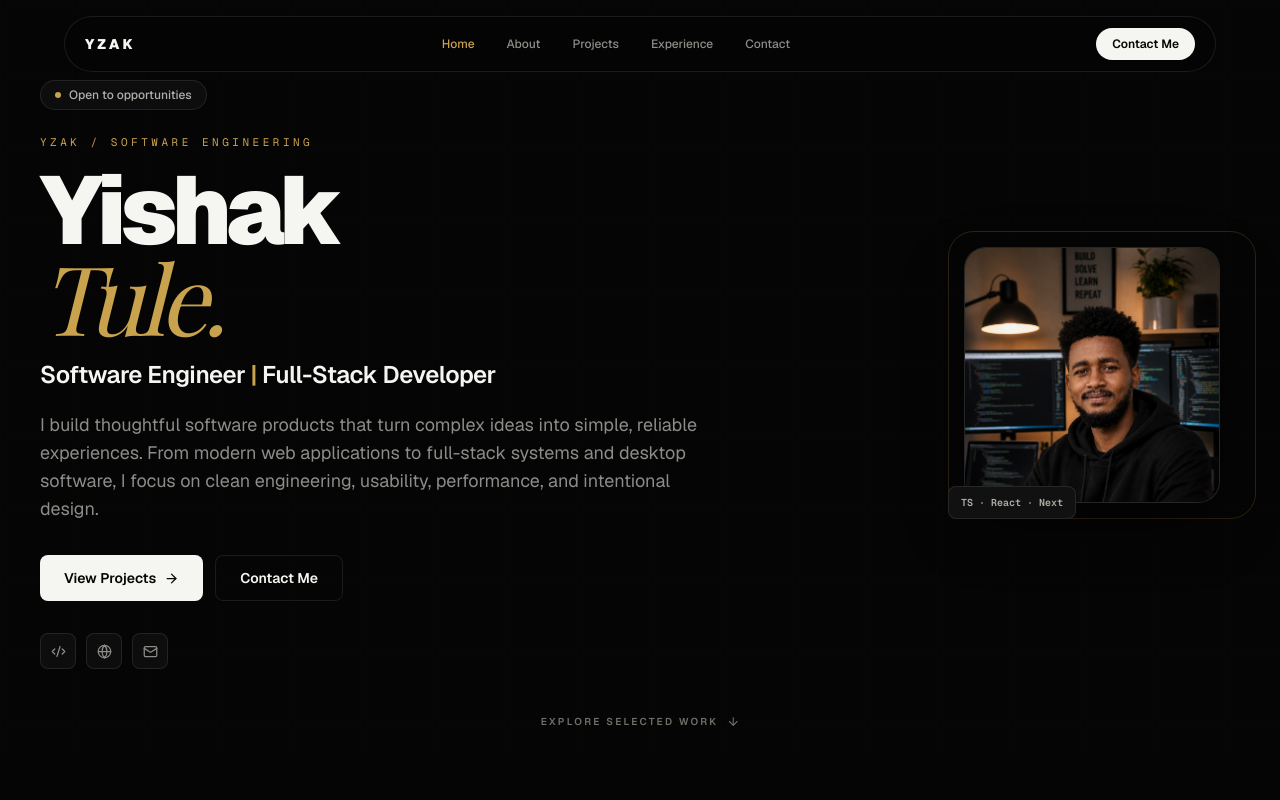
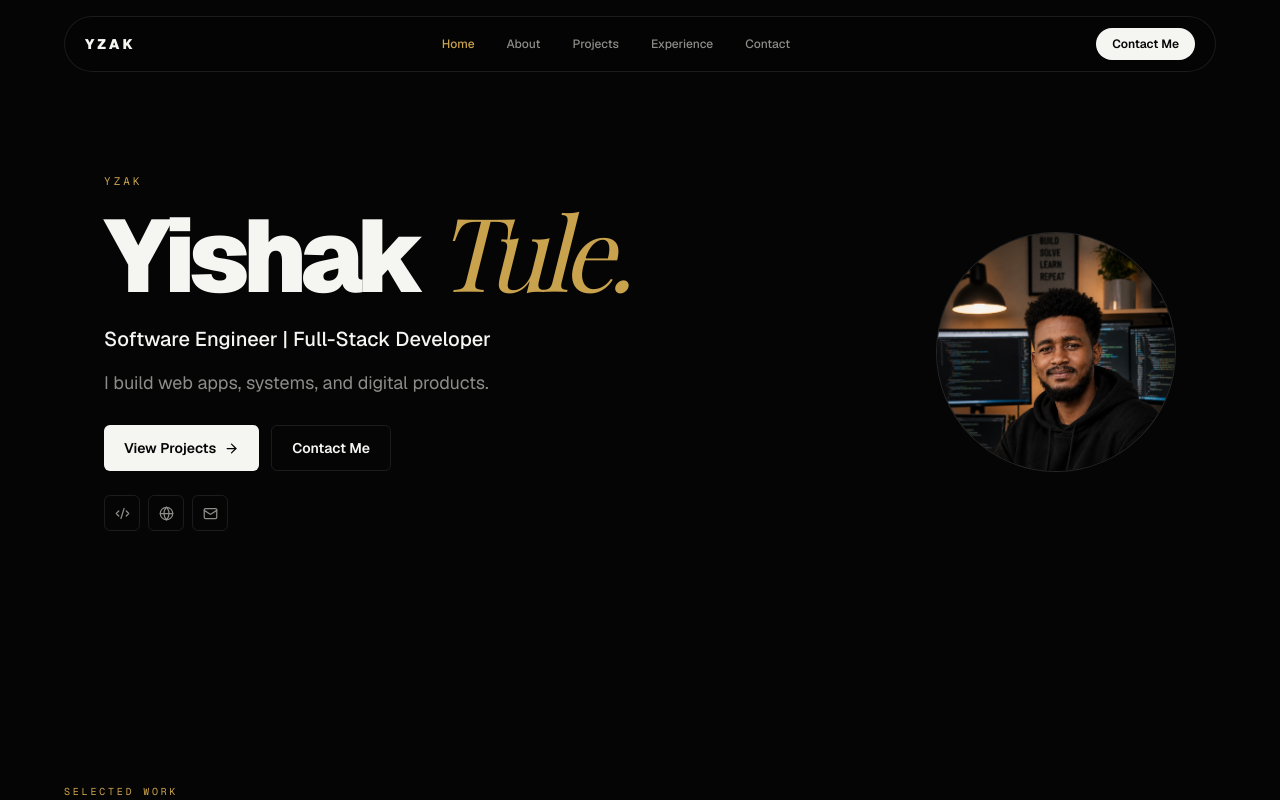
Before and after one commit to isakhu/yishak-tule, a Next.js app: page / in a window 1280 px wide. Shown: the top 800 px of the page. Built offline with nearby package versions, Linux system fonts and the light colour scheme; a web font is replaced by a local one.

Commit message:
style: simplify hero copy and presentation

```diff
--- a/components/Hero.tsx
+++ b/components/Hero.tsx
@@ -1,103 +1,51 @@
 "use client";
 
-import { ArrowRight, Mail, Code2, Globe, ArrowDown } from "lucide-react";
+import { ArrowRight, Mail, Code2, Globe } from "lucide-react";
 import Image from "next/image";
 
 export default function Hero() {
-  const scrollTo = (id: string) =>
-    document.getElementById(id)?.scrollIntoView({ behavior: "smooth" });
+  const scrollTo = (id: string) => document.getElementById(id)?.scrollIntoView({ behavior: "smooth" });
 
   return (
-    <section id="hero" className="relative flex min-h-[92vh] items-center overflow-hidden bg-[#050505]">
-      <div className="absolute inset-0 pointer-events-none opacity-40 hero-grid" />
+    <section id="hero" className="flex min-h-[88vh] items-center bg-[#050505]">
+      <div className="mx-auto w-full max-w-6xl px-5 py-20 sm:px-8 lg:px-10">
+        <div className="grid items-center gap-12 lg:grid-cols-[1fr_auto]">
+          <div className="text-center lg:text-left">
+            <p className="mb-4 font-mono text-[11px] uppercase tracking-[0.28em] text-[#c9a24d]">YZAK</p>
+            <h1 className="text-[clamp(3.4rem,8vw,6.5rem)] font-black leading-[0.88] tracking-[-0.06em] text-[#f5f5f2]">
+              Yishak <span className="font-display font-normal italic text-[#c9a24d]">Tule.</span>
+            </h1>
+            <p className="mt-6 text-lg font-medium text-[#f5f5f2] sm:text-xl">Software Engineer | Full-Stack Developer</p>
+            <p className="mt-4 max-w-xl text-base leading-7 text-[#8c8c88] lg:text-lg">I build web apps, systems, and digital products.</p>
 
-      <div className="relative z-10 mx-auto w-full max-w-7xl px-5 py-20 sm:px-8 lg:px-10">
-        <div className="flex flex-col items-center gap-12 lg:flex-row lg:gap-16">
-          <div className="min-w-0 flex-1 text-center lg:text-left">
-            <div className="mb-6 inline-flex items-center gap-2 rounded-full border border-white/10 bg-white/[0.03] px-3.5 py-1.5 text-xs font-medium text-[#b0b0aa]">
-              <span className="h-1.5 w-1.5 rounded-full bg-[#c9a24d]" />
-              Open to opportunities
-            </div>
-
-            <p className="mb-4 font-mono text-[11px] uppercase tracking-[0.32em] text-[#c9a24d]">
-              YZAK / SOFTWARE ENGINEERING
-            </p>
-
-            <h1 className="mb-5 text-[clamp(3.2rem,7.5vw,6.2rem)] font-black leading-[0.9] tracking-[-0.055em] text-[#f5f5f2]">
-              Yishak
-              <span className="block font-display font-normal italic text-[#c9a24d]">Tule.</span>
-            </h1>
-
-            <h2 className="mb-5 text-xl font-semibold tracking-[-0.02em] text-[#f5f5f2] sm:text-2xl">
-              Software Engineer <span className="text-[#c9a24d]">|</span> Full-Stack Developer
-            </h2>
-
-            <p className="mx-auto mb-8 max-w-2xl text-base leading-7 text-[#8c8c88] sm:text-lg lg:mx-0">
-              I build thoughtful software products that turn complex ideas into simple, reliable experiences.
-              From modern web applications to full-stack systems and desktop software, I focus on clean engineering,
-              usability, performance, and intentional design.
-            </p>
-
-            <div className="mb-8 flex flex-col justify-center gap-3 sm:flex-row lg:justify-start">
-              <button
-                onClick={() => scrollTo("projects")}
-                className="group inline-flex w-full items-center justify-center gap-2 rounded-lg bg-[#f5f5f2] px-6 py-3 text-sm font-semibold text-[#050505] transition-colors hover:bg-[#c9a24d] sm:w-auto"
-              >
-                View Projects
-                <ArrowRight size={15} className="transition-transform group-hover:translate-x-1" />
+            <div className="mt-7 flex flex-col justify-center gap-3 sm:flex-row lg:justify-start">
+              <button onClick={() => scrollTo("projects")} className="inline-flex items-center justify-center gap-2 rounded-md bg-[#f5f5f2] px-5 py-3 text-sm font-semibold text-[#050505] hover:bg-[#c9a24d]">
+                View Projects <ArrowRight size={15} />
               </button>
-              <button
-                onClick={() => scrollTo("contact")}
-                className="inline-flex w-full items-center justify-center gap-2 rounded-lg border border-white/15 bg-transparent px-6 py-3 text-sm font-semibold text-[#f5f5f2] transition-colors hover:border-[#c9a24d] hover:text-[#c9a24d] sm:w-auto"
-              >
+              <button onClick={() => scrollTo("contact")} className="inline-flex items-center justify-center rounded-md border border-white/15 px-5 py-3 text-sm font-semibold text-[#f5f5f2] hover:border-[#c9a24d] hover:text-[#c9a24d]">
                 Contact Me
               </button>
             </div>
 
-            <div className="flex items-center justify-center gap-2.5 lg:justify-start">
+            <div className="mt-6 flex items-center justify-center gap-2 lg:justify-start">
               {[
                 { icon: Code2, href: "https://github.com/isakhu", label: "GitHub" },
                 { icon: Globe, href: "https://www.linkedin.com/in/yishak-tule", label: "LinkedIn" },
                 { icon: Mail, href: "mailto:yishakhak@gmail.com", label: "Email" },
               ].map(({ icon: Icon, href, label }) => (
-                <a
-                  key={label}
-                  href={href}
-                  target={href.startsWith("http") ? "_blank" : undefined}
-                  rel={href.startsWith("http") ? "noopener noreferrer" : undefined}
-                  aria-label={label}
-                  className="flex h-9 w-9 items-center justify-center rounded-lg border border-white/10 bg-white/[0.02] text-[#8c8c88] transition-colors hover:border-[#c9a24d]/60 hover:text-[#f5f5f2]"
-                >
+                <a key={label} href={href} target={href.startsWith("http") ? "_blank" : undefined} rel={href.startsWith("http") ? "noopener noreferrer" : undefined} aria-label={label} className="flex h-9 w-9 items-center justify-center rounded-md border border-white/10 text-[#8c8c88] hover:border-[#c9a24d]/50 hover:text-[#f5f5f2]">
                   <Icon size={15} />
                 </a>
               ))}
             </div>
           </div>
 
-          <div className="relative shrink-0 lg:pr-5">
-            <div className="absolute -inset-4 rounded-[1.6rem] border border-[#c9a24d]/20" />
-            <div className="relative h-56 w-56 overflow-hidden rounded-[1.35rem] border border-white/10 bg-[#111111] shadow-[0_24px_60px_rgba(0,0,0,.45)] sm:h-64 sm:w-64">
-              <Image
-                src="/profile.png"
-                alt="Yishak Tule — Software Engineer"
-                fill
-                priority
-                sizes="(max-width: 640px) 224px, 256px"
-                className="object-cover object-top"
-              />
-            </div>
-            <div className="absolute -bottom-4 -left-4 rounded-lg border border-white/10 bg-[#111111] px-3 py-2 font-mono text-[10px] font-semibold text-[#b0b0aa]">
-              TS · React · Next
+          <div className="mx-auto lg:mx-0">
+            <div className="relative h-52 w-52 overflow-hidden rounded-full border border-white/10 bg-[#111111] sm:h-60 sm:w-60">
+              <Image src="/profile.png" alt="Yishak Tule" fill priority sizes="(max-width: 640px) 208px, 240px" className="object-cover object-top" />
             </div>
           </div>
         </div>
-
-        <button
-          onClick={() => scrollTo("projects")}
-          className="absolute bottom-5 left-1/2 hidden -translate-x-1/2 items-center gap-2 text-[10px] font-semibold uppercase tracking-[0.22em] text-[#6f6f6a] transition-colors hover:text-[#c9a24d] md:flex"
-        >
-          Explore selected work <ArrowDown size={13} />
-        </button>
       </div>
     </section>
   );
```
